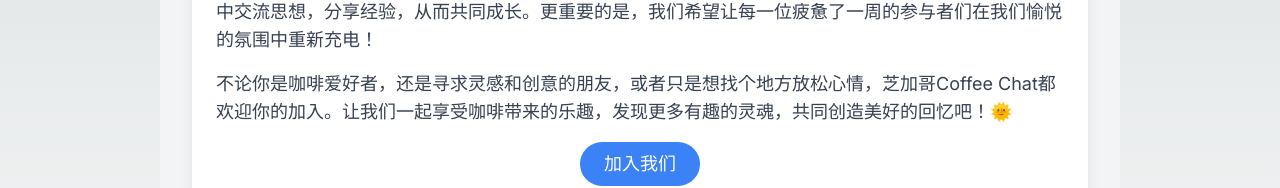
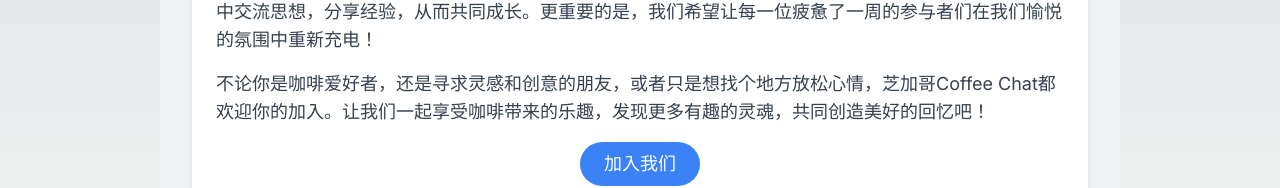
Before and after one commit to Brack-Wang/nextjs, a Next.js app: page /about in a window 1280 px wide. Shown: the part 382-570 px from the top of the page. Built offline with nearby package versions, Linux system fonts and the light colour scheme.

Commit message:
Update page.tsx

```diff
--- a/app/about/page.tsx
+++ b/app/about/page.tsx
@@ -16,7 +16,7 @@ export default function About() {
                 我们每周都会组织各类活动，包括但不限于咖啡聊天会、主题分享会、知识讲座，以及探店、运动等娱乐活动。我们的愿景是打造一个温馨而欢乐的交流平台，我们的目标是提供一个平台，让大家在轻松愉快的氛围中交流思想，分享经验，从而共同成长。更重要的是，我们希望让每一位疲惫了一周的参与者们在我们愉悦的氛围中重新充电！
                 </p>
                 <p className="text-base sm:text-lg text-gray-700 mb-4">
-                不论你是咖啡爱好者，还是寻求灵感和创意的朋友，或者只是想找个地方放松心情，芝加哥Coffee Chat都欢迎你的加入。让我们一起享受咖啡带来的乐趣，发现更多有趣的灵魂，共同创造美好的回忆吧！🌞
+                不论你是咖啡爱好者，还是寻求灵感和创意的朋友，或者只是想找个地方放松心情，芝加哥Coffee Chat都欢迎你的加入。让我们一起享受咖啡带来的乐趣，发现更多有趣的灵魂，共同创造美好的回忆吧！
                 </p>
                 <div className="text-center">
                 <a href="/" className="inline-block bg-blue-500 text-white px-4 sm:px-6 py-2 rounded-full text-base sm:text-lg font-medium hover:bg-blue-700 transition duration-300 ease-in-out">
```
